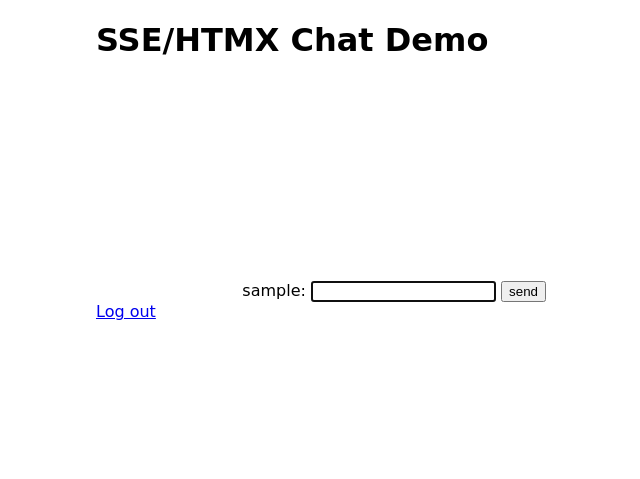
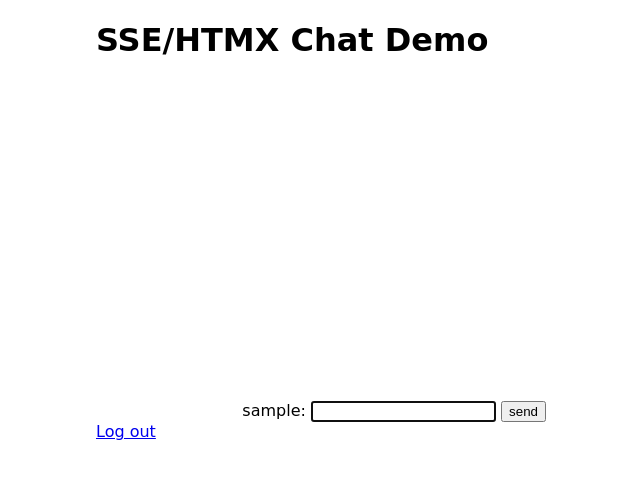
Before and after one commit to davidwmartines/simple-messenger, a Flask app: page /chat in a window 1280 px wide. Shown: the top 479 px of the page, without its empty margins (319-959 px from the left). Run offline with Flask 3, Linux system fonts and the light colour scheme; the visitor is signed in with stand-in values (Sample User, id 1); some libraries are stand-ins or nearby versions.

Commit message:
Fix layout.

```diff
--- a/templates/chat.html
+++ b/templates/chat.html
@@ -1,7 +1,7 @@
 {% extends "layout.html" %}
 
 {% block content %}
-<div id="message-container" style="height: 200px; overflow: scroll;" hx-on:htmx:after-settle="scrollToLastMessage()"
+<div id="message-container" style="height: 300px; overflow-y: scroll;" hx-on:htmx:after-settle="scrollToLastMessage()"
   hx-ext="sse" sse-connect="{{ url_for('sse.stream', channel=session['user']) }}" sse-swap="message_list">
   {% include 'message_list.html' %}
 </div>
--- a/templates/message_form.html
+++ b/templates/message_form.html
@@ -1,4 +1,4 @@
-<div style="text-align: right;">
+<div style="text-align: right; padding-top: 20px;">
     <form hx-post="{{url_for('receive_input')}}" autocomplete="off">
         <label for="text_input">{{session["user"]}}:</label>
         <input type="text" id="text_input" name="text" autofocus />
```
